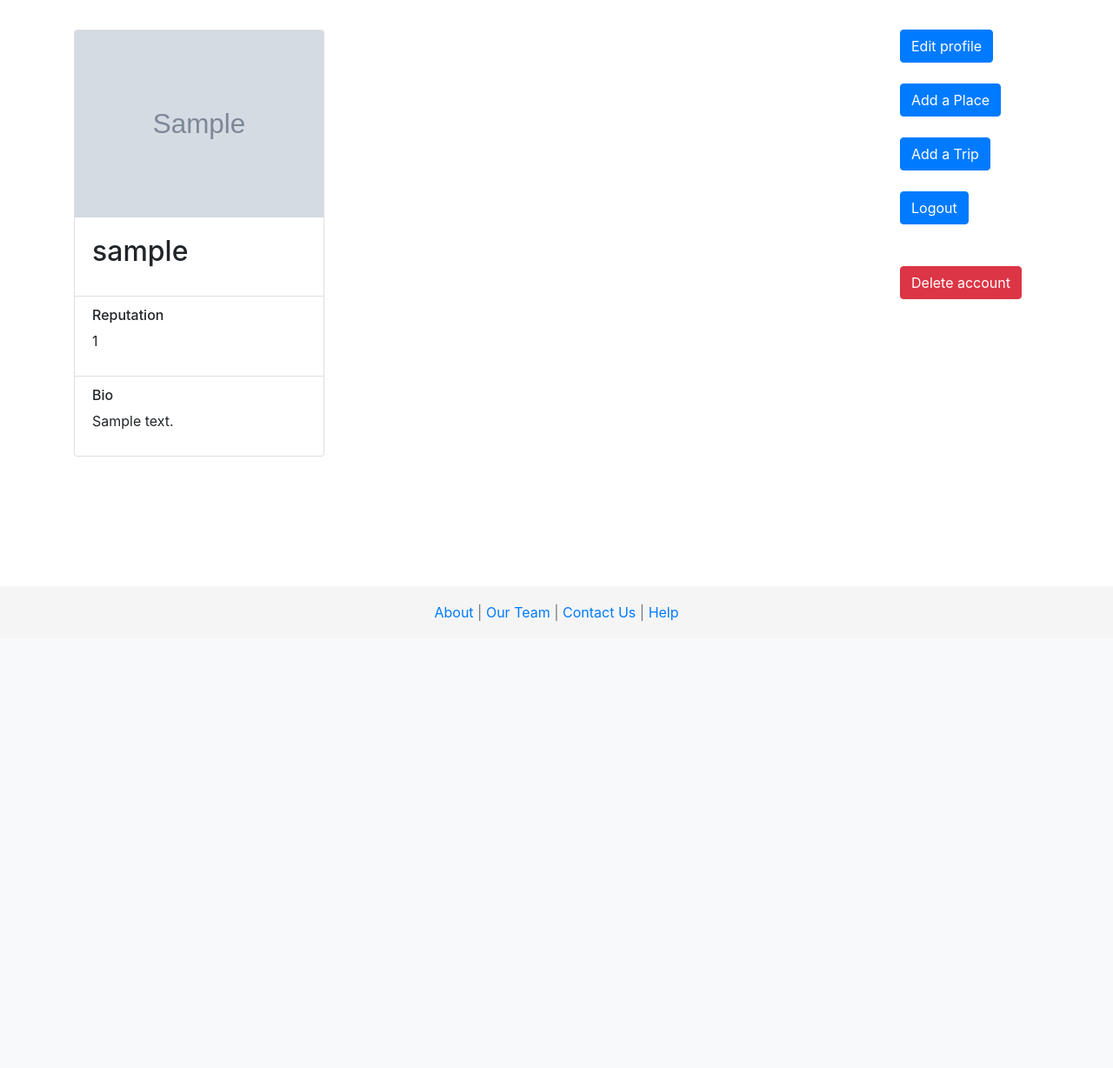
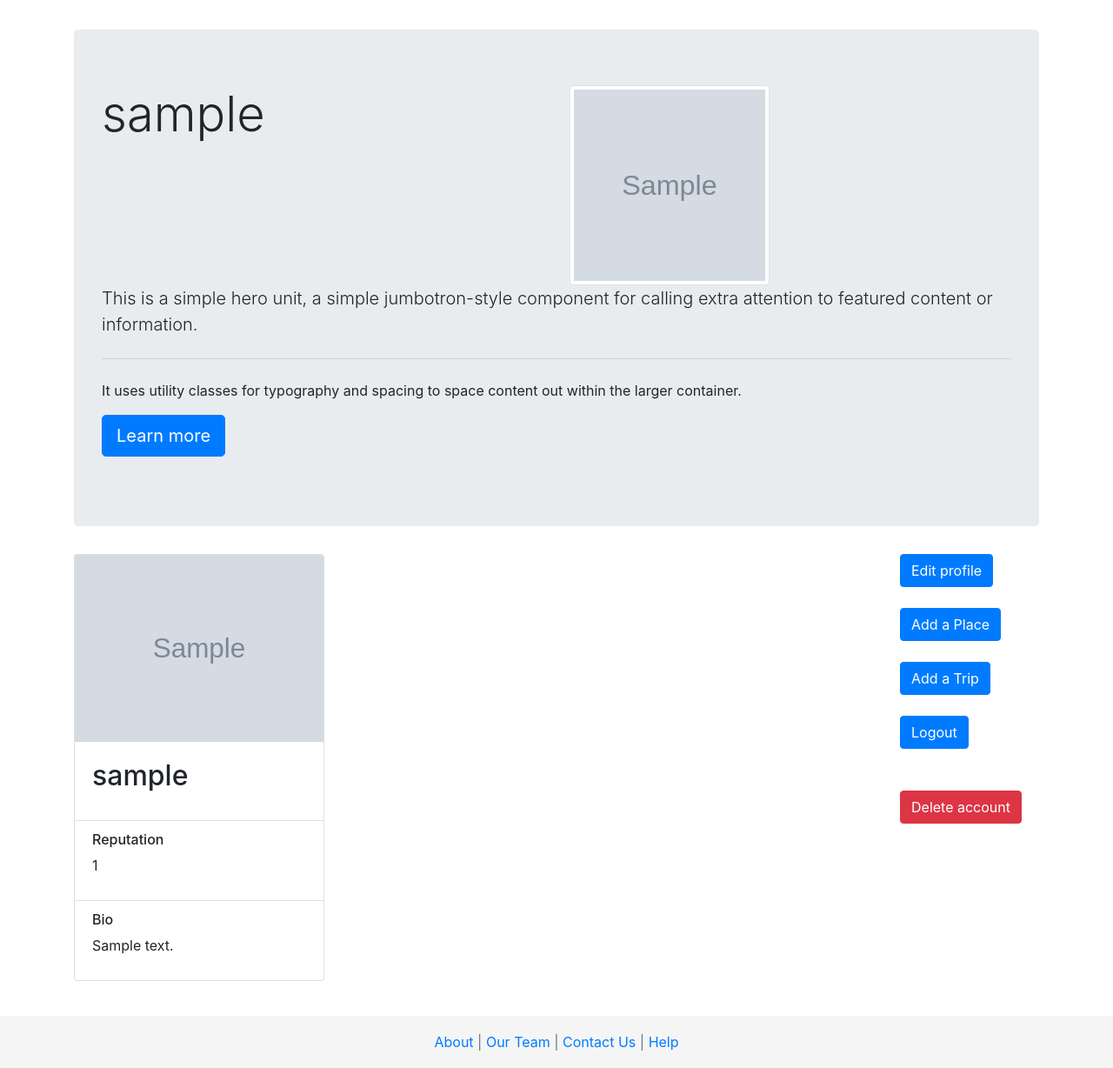
Before and after one commit to WADPlaceholdr/Placeholdr, a Django app: page /placeholdr/account/ in a window 1280 px wide. Shown: the part 66-1294 px from the top of the page at 87% size. Before the commit the page ends 780 px from the top, so only its background shows below. Run offline with Django 3.2, Linux system fonts and the light colour scheme; a user stored in the database is signed in; tables that the repository leaves empty hold one stand-in row (values such as "Sample post"); grey boxes marked "Sample" are stand-in pictures; some libraries are stand-ins or nearby versions.

Commit message:
started revamp of account page

```diff
--- a/static/styles/account.css
+++ b/static/styles/account.css
@@ -11,3 +11,9 @@
 #dont-delete-account-button {
 	color:  white;
 }
+
+.user-picture {
+    object-fit: cover;
+    width:230px;
+    height:230px;
+}
--- a/static/styles/style.css
+++ b/static/styles/style.css
@@ -22,3 +22,9 @@ body {
 #logo {
 	max-height: 40px;
 }
+
+.user-picture {
+    object-fit: cover;
+    width:230px;
+    height:230px;
+}
--- a/templates/placeholdr/account.html
+++ b/templates/placeholdr/account.html
@@ -11,6 +11,28 @@
 
 {% block body_block %}
 	<div class="container">
+		<div class="jumbotron">
+			<div class="row">
+				<div class="col">
+					<h1 class="display-4">{{ user.username }}</h1>
+				</div>
+				<div class="col-sm">
+					{% if userProfile.picture %}
+						<div class="crop-user-picture">
+							<img class="img-thumbnail user-picture" src="{{ MEDIA_URL }}{{ userProfile.picture }}" alt="Card image cap">
+						</div>
+					{% endif %}
+				</div>
+			</div>
+
+			<p class="lead">This is a simple hero unit, a simple jumbotron-style component for calling extra attention to featured content or information.</p>
+			<hr class="my-4">
+			<p>It uses utility classes for typography and spacing to space content out within the larger container.</p>
+			<p class="lead">
+				<a class="btn btn-primary btn-lg" href="#" role="button">Learn more</a>
+			</p>
+		</div>
+
 		<div class="row">
 			<div class="col">
 				<div class="card" style="width: 18rem;">
```
